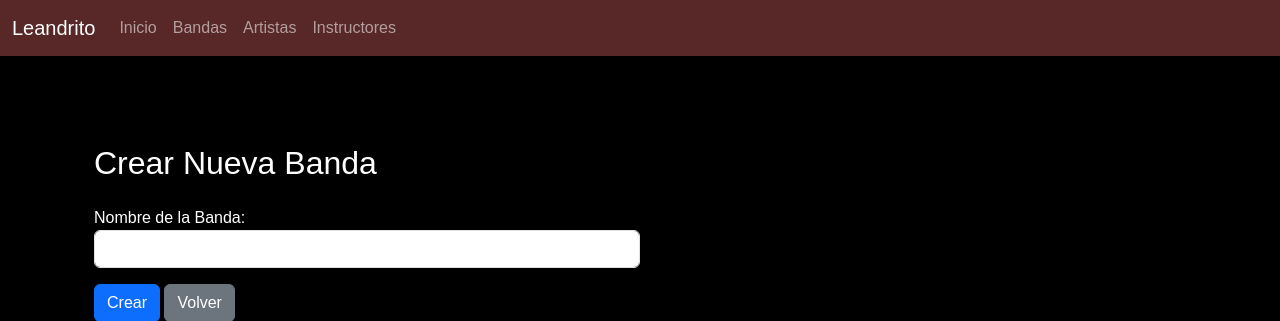
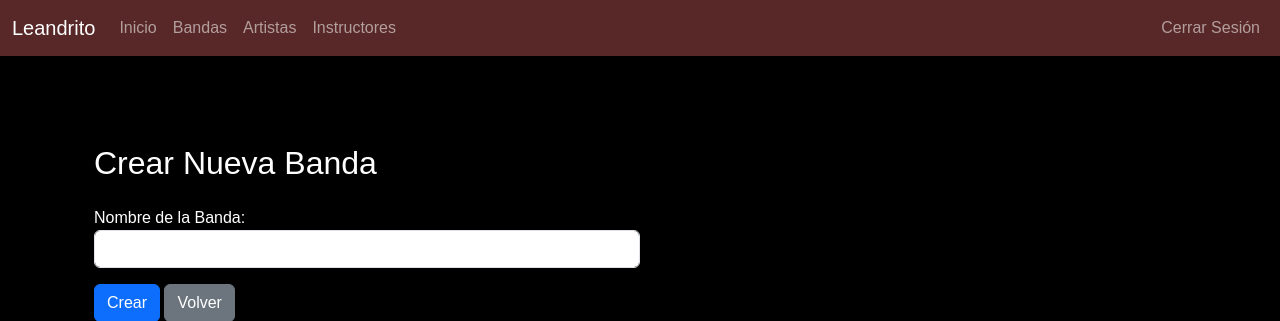
Before and after one commit to moonkyhead/leandroberti, a Django app: page /crear_banda/ in a window 1280 px wide. Shown: the top 321 px of the page. Run offline with Django 5.2, Linux system fonts and the light colour scheme.

Commit message:
Se crea la opcion de cerrar sesion

```diff
--- a/src/final/templates/final/base.html
+++ b/src/final/templates/final/base.html
@@ -51,7 +51,7 @@
                 <span class="navbar-toggler-icon"></span>
             </button>
             <div class="collapse navbar-collapse" id="navbarNav">
-                <ul class="navbar-nav">
+                <ul class="navbar-nav me-auto">
                     <li class="nav-item">
                         <a class="nav-link" href="{% url 'index' %}">Inicio</a>
                     </li>
@@ -63,6 +63,11 @@
                     </li>
                     <li class="nav-item">
                         <a class="nav-link" href="{% url 'instructores' %}">Instructores</a>
+                    </li>
+                </ul>
+                <ul class="navbar-nav">
+                    <li class="nav-item">
+                        <a class="nav-link" href="{% url 'home' %}">Cerrar Sesión</a>
                     </li>
                 </ul>
             </div>
```
